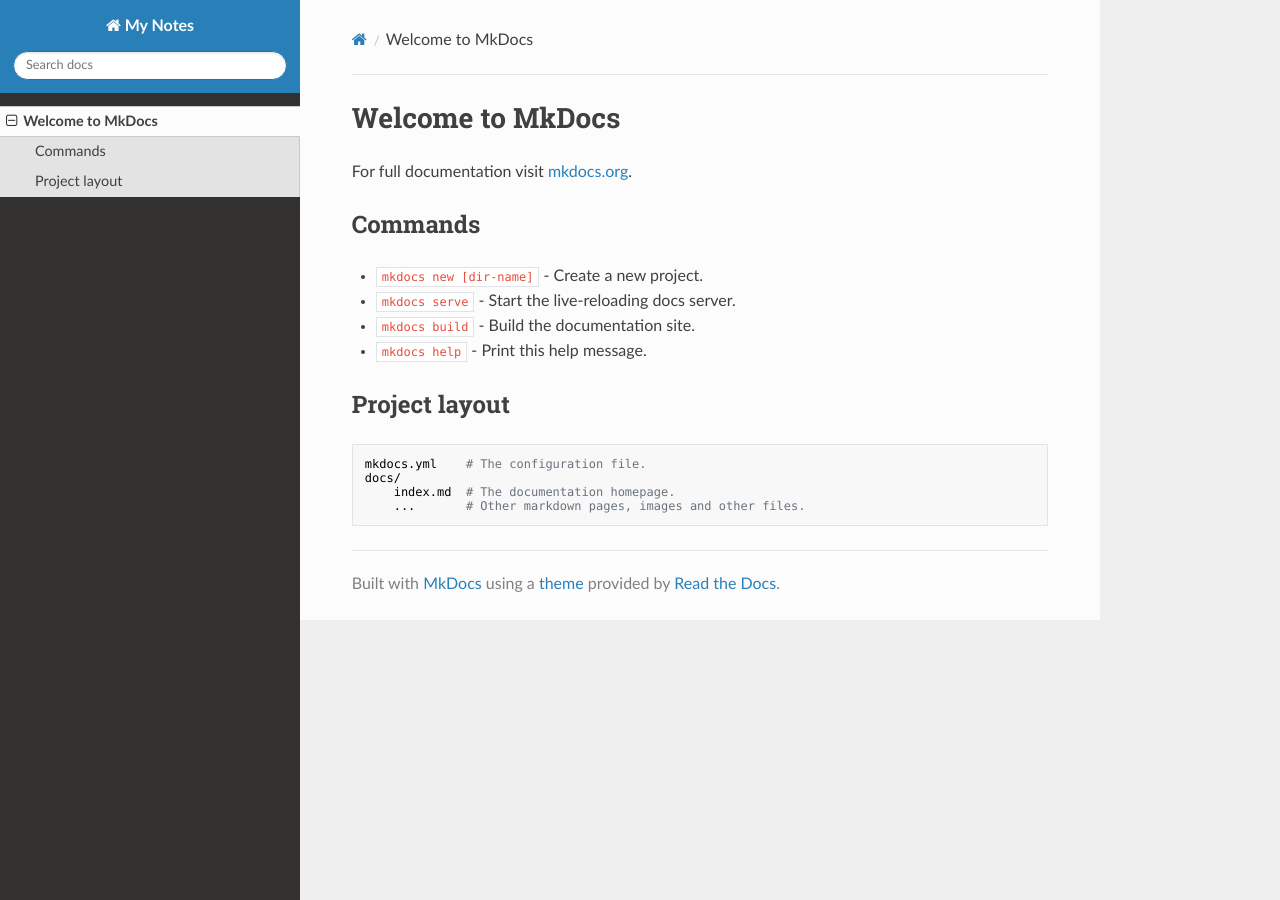
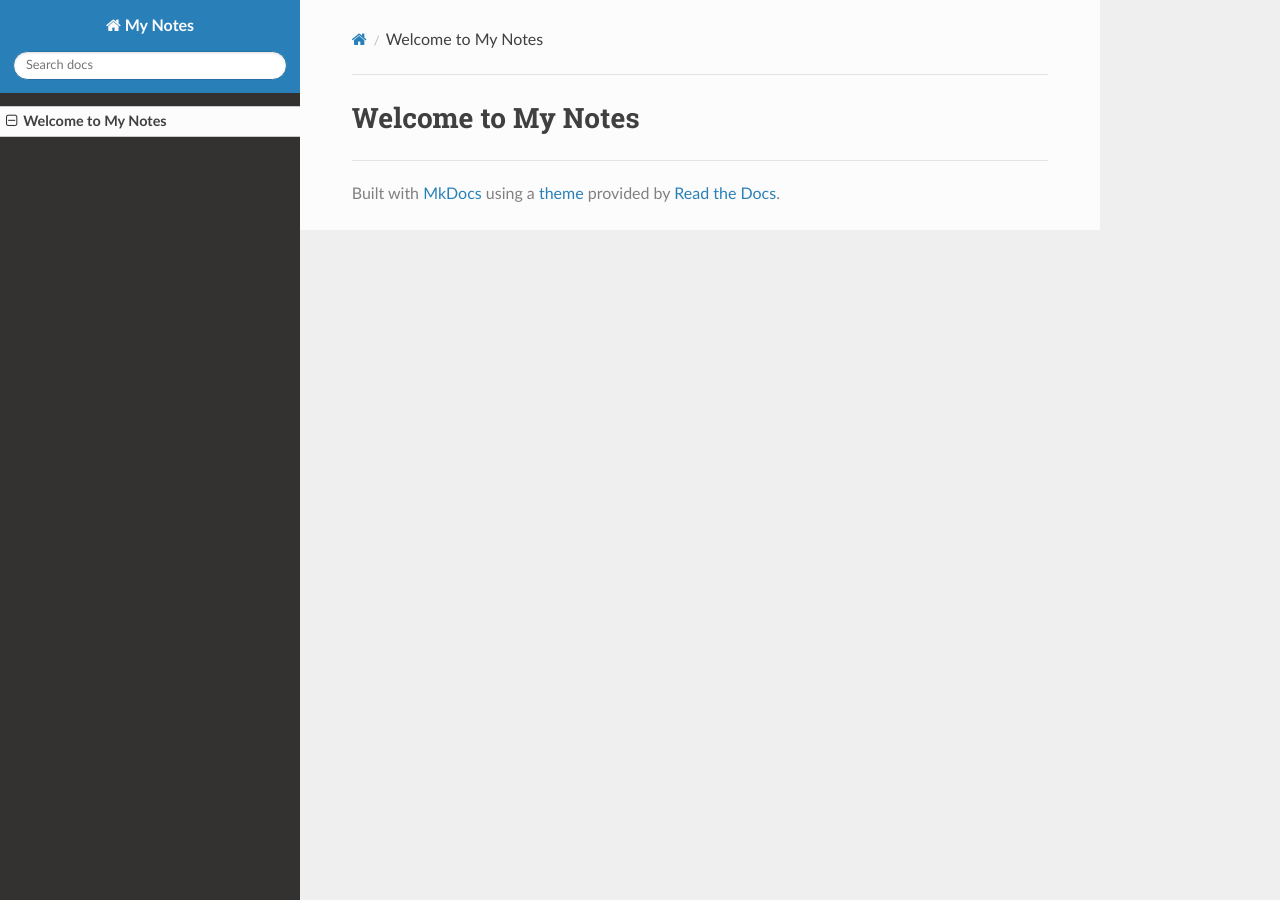
Before and after one commit to thisjohn/book, an MkDocs documentation site: the page built from book/docs/index.md, in a window 1280 px wide. Built offline with MkDocs 1.6.1, drawn with Linux system fonts in a browser that asks for light colours; nearby versions of some CDN libraries.

Commit message:
Remove mkdocs intros

```diff
--- a/book/docs/index.md
+++ b/book/docs/index.md
@@ -1,17 +1 @@
-# Welcome to MkDocs
-
-For full documentation visit [mkdocs.org](http://mkdocs.org).
-
-## Commands
-
-* `mkdocs new [dir-name]` - Create a new project.
-* `mkdocs serve` - Start the live-reloading docs server.
-* `mkdocs build` - Build the documentation site.
-* `mkdocs help` - Print this help message.
-
-## Project layout
-
-    mkdocs.yml    # The configuration file.
-    docs/
-        index.md  # The documentation homepage.
-        ...       # Other markdown pages, images and other files.
+# Welcome to My Notes
```
